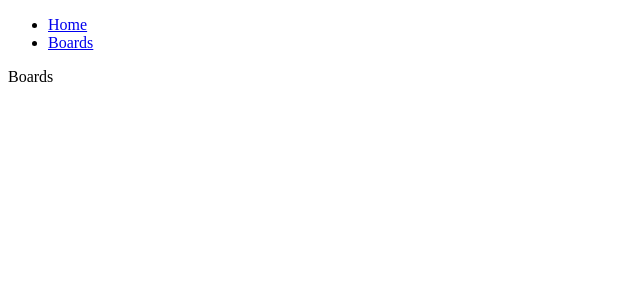
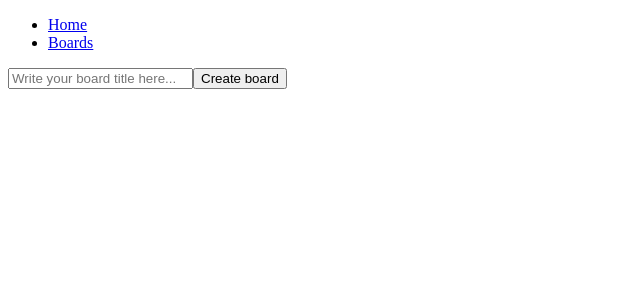
Before and after one commit to GourangaDasSamrat/react-labs, a React (Vite) app in the folder 04_Project-Management-App/: page / in a window 1280 px wide. Shown: the top 300 px of the page, without its empty margins (0-640 px from the left). Built offline with nearby package versions, Linux system fonts and the light colour scheme.

Commit message:
feat(boards): add board creation and listing
- Implement board creation form component
- Display list of boards on Boards page
- Correct board and list reducer logic

```diff
--- /dev/null
+++ b/04_Project-Management-App/src/components/BoardCreatingForm.jsx
@@ -0,0 +1,39 @@
+import { useContext, useState } from "react";
+import { BoardContext } from "../contexts";
+
+const BoardCreatingForm = () => {
+  // states
+  const [boardTitle, setBoardTitle] = useState("");
+
+  // use context
+  const {dispatchBoardActions} = useContext(BoardContext);
+
+  // handler functions
+  const handleAddBoard = (e) => {
+    e.preventDefault();
+    if (boardTitle.trim() === "") {
+      return alert("Please enter a valid board title");
+    }
+    dispatchBoardActions({
+      type: "CREATE_BOARD",
+      payload: boardTitle,
+    });
+    setBoardTitle("");
+  };
+
+  return (
+    <div>
+      <form onSubmit={handleAddBoard}>
+        <input
+          type="text"
+          placeholder="Write your board title here..."
+          value={boardTitle}
+          onChange={(e) => setBoardTitle(e.target.value)}
+        />
+        <button type="submit">Create board</button>
+      </form>
+    </div>
+  );
+};
+
+export default BoardCreatingForm;
--- /dev/null
+++ b/04_Project-Management-App/src/components/BoardItem.jsx
@@ -0,0 +1,10 @@
+const BoardItem = ({ board }) => {
+  return (
+    <div>
+      <h5>{board.title}</h5>
+      <p>x</p>
+    </div>
+  );
+};
+
+export default BoardItem;
--- /dev/null
+++ b/04_Project-Management-App/src/components/BoardList.jsx
@@ -0,0 +1,21 @@
+import { useContext } from "react";
+import { Link } from "react-router-dom";
+import { BoardContext } from "../contexts";
+import { BoardItem } from "./";
+
+const BoardList = () => {
+  // use context
+  const {boards} = useContext(BoardContext);
+
+  return (
+    <div>
+      {boards.map((board) => (
+        <Link key={board.id} to={`boards/${board.id}`}>
+          <BoardItem board={board} />
+        </Link>
+      ))}
+    </div>
+  );
+};
+
+export default BoardList;
--- a/04_Project-Management-App/src/components/index.js
+++ b/04_Project-Management-App/src/components/index.js
@@ -1,2 +1,5 @@
+export { default as BoardCreatingForm } from "./BoardCreatingForm";
+export { default as BoardItem } from "./BoardItem";
+export { default as BoardList } from "./BoardList";
 export { default as Navbar } from "./Navbar";
 export { default as NotFound } from "./NotFound";
--- a/04_Project-Management-App/src/contexts/index.js
+++ b/04_Project-Management-App/src/contexts/index.js
@@ -1,3 +1,6 @@
+export { BoardContext } from "./BoardContext";
 export { default as BoardProvider } from "./BoardProvider";
+export { ListContext } from "./ListContext";
 export { default as ListProvider } from "./ListProvider";
+export { TaskContext } from "./TaskContext";
 export { default as TaskProvider } from "./TaskProvider";
--- a/04_Project-Management-App/src/pages/Boards.jsx
+++ b/04_Project-Management-App/src/pages/Boards.jsx
@@ -1,7 +1,12 @@
+import { BoardCreatingForm, BoardList } from "../components";
+
 const Boards = () => {
   return (
-    <div>Boards</div>
-  )
-}
+    <div>
+      <BoardCreatingForm />
+      <BoardList />
+    </div>
+  );
+};
 
-export default Boards
+export default Boards;
--- a/04_Project-Management-App/src/reducers/board.js
+++ b/04_Project-Management-App/src/reducers/board.js
@@ -10,7 +10,7 @@ export const boardReducer = (boards = [], action) => {
       return [...boards, newBoard];
     }
     case "CHANGE_BOARD_NAME": {
-      return boardReducer.map((item) => {
+      return boards.map((item) => {
         if (item.id === action.payload.id) {
           return {
             ...item,
--- a/04_Project-Management-App/src/reducers/list.js
+++ b/04_Project-Management-App/src/reducers/list.js
@@ -41,7 +41,7 @@ export const listReducer = (lists = [], action) => {
         if (item.id === action.payload.id) {
           return {
             ...item,
-            taskId: [...item.tasks, action.payload.taskId],
+            tasks: [...item.tasks, action.payload.taskId],
           };
         }
         return item;
@@ -53,7 +53,7 @@ export const listReducer = (lists = [], action) => {
         if (item.id === action.payload.id) {
           return {
             ...item,
-            taskId: item.tasks.filter(
+            tasks: item.tasks.filter(
               (taskId) => taskId !== action.payload.taskId
             ),
           };
```
